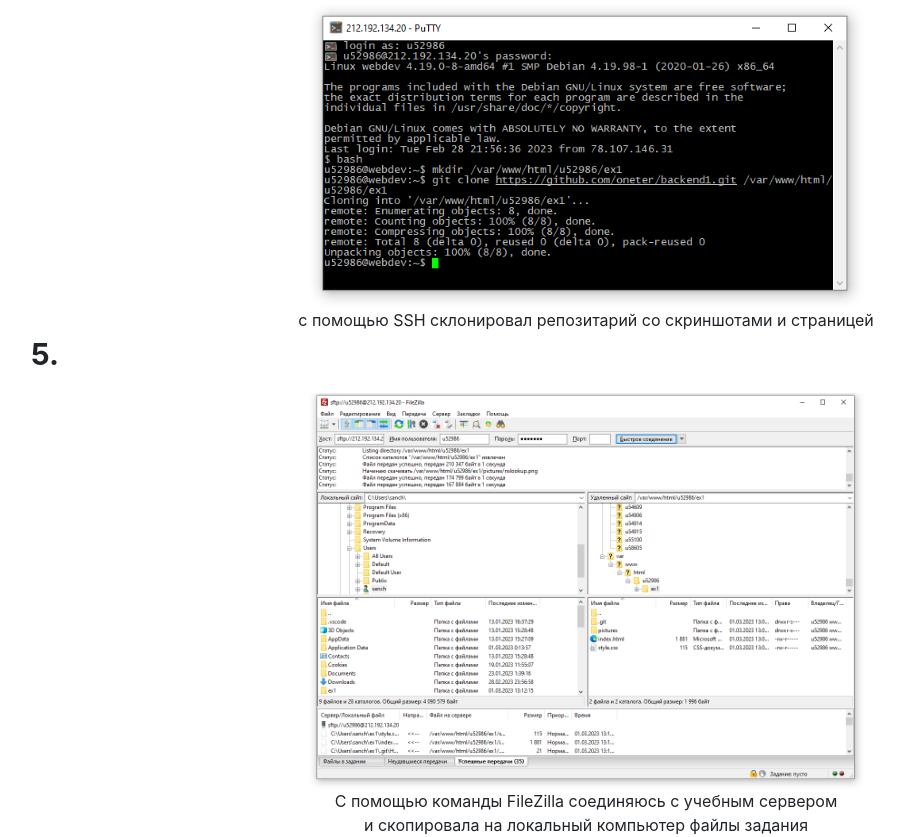
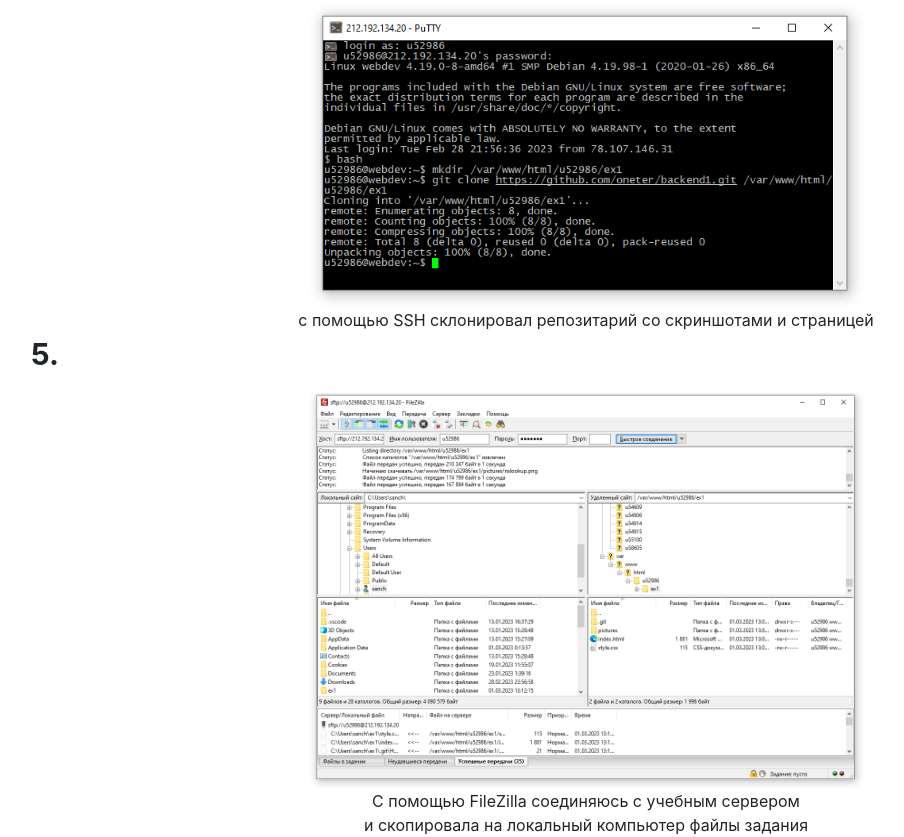
Before and after one commit to oneter/backend1, a plain HTML site: page index.html in a window 1280 px wide. Shown: the part 1355-2192 px from the top of the page, without its empty margins (54-958 px from the left). Drawn offline with nearby package versions, Linux system fonts and the light colour scheme.

Commit message:
Update index.html

```diff
--- a/index.html
+++ b/index.html
@@ -29,7 +29,7 @@
        <a class="info"><br>с помощью SSH склонировал репозитарий со скриншотами и страницей</a>
        <p class="name">5.</p>
        <img src="pictures/FileZilla.png" width="50%" height="50%">
-       <a class="info"><br>С помощью команды FileZilla соединяюсь с учебным сервером <br> и скопировала на локальный компьютер файлы задания</a>
+       <a class="info"><br>С помощью FileZilla соединяюсь с учебным сервером <br> и скопировала на локальный компьютер файлы задания</a>
       </div>
      </div>
   </body>
```
